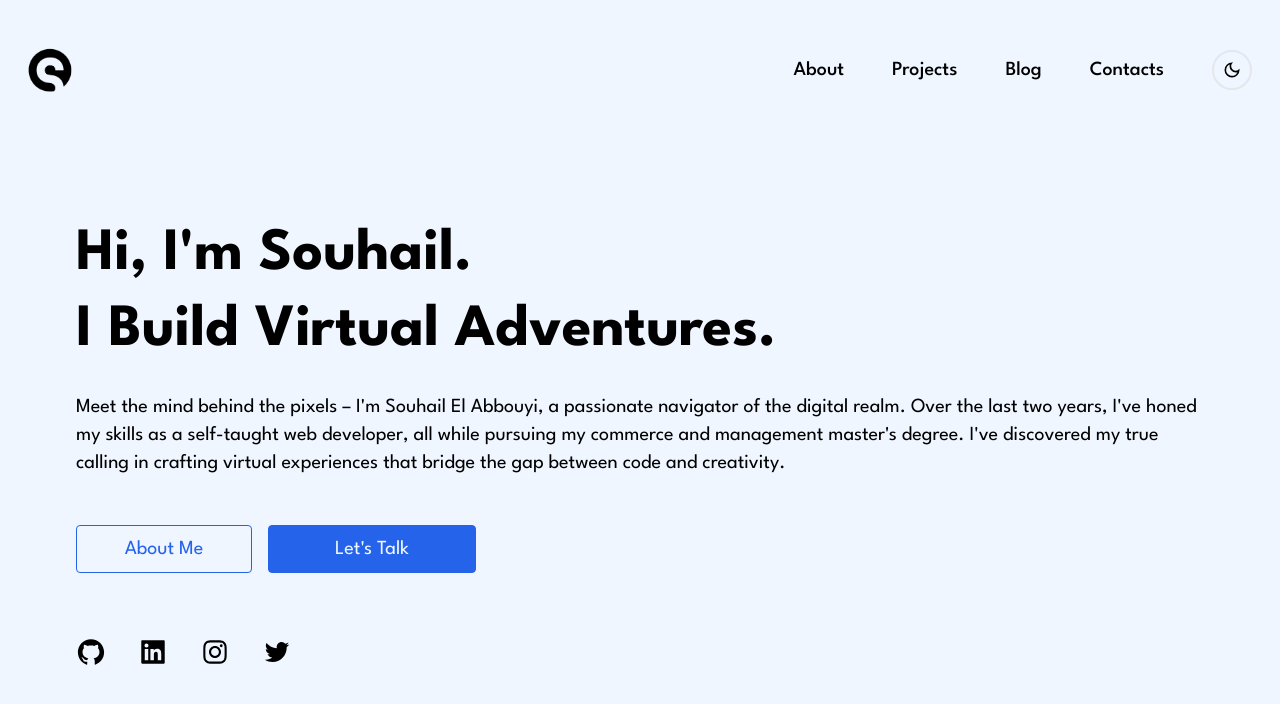
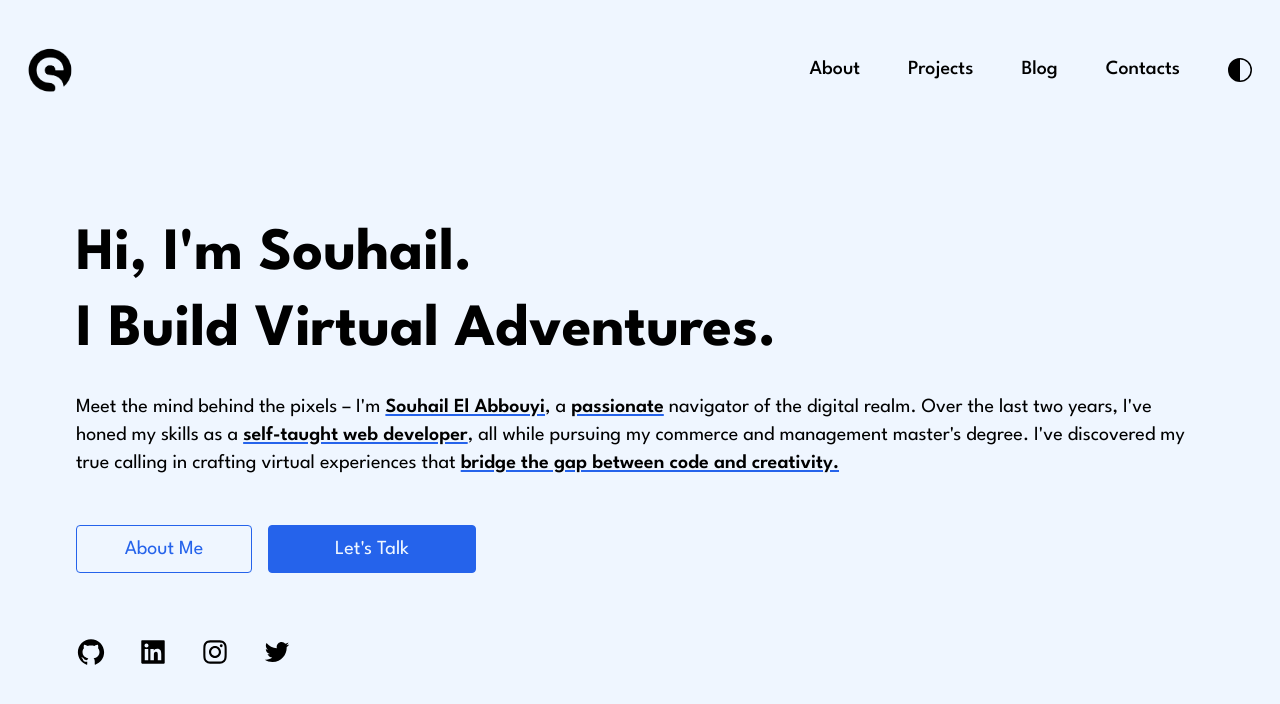
Before and after one commit to souhail404/souhailweb, a Next.js app: page / in a window 1280 px wide. Shown: the top 704 px of the page. Built offline with nearby package versions, Linux system fonts and the light colour scheme.

Commit message:
toggle dark mode

```diff
--- a/app/globals.css
+++ b/app/globals.css
@@ -7,7 +7,7 @@
 
 @layer base {
     body{
-        @apply grid grid-rows-[auto_1fr] bg-blue-50 dark:bg-slate-900 text-black dark:text-slate-300 font-spartan max-w-screen-xl min-h-screen mx-auto px-4 sm:px-7
+        @apply grid grid-rows-[auto_1fr] bg-blue-50 dark:bg-gray-950 text-black dark:text-slate-300 font-spartan max-w-screen-xl min-h-screen mx-auto px-4 sm:px-7
     }
     h1 {
         @apply text-2xl xs:text-3xl sm:text-4.5xl md:text-5xl lg:text-5xl xl:text-6xl font-bold font-spartan
@@ -25,25 +25,25 @@
         @apply h-10 lg:h-11 2xl:h-12
     }
     .header-link{
-        @apply text-lg xl:text-xl  font-medium capitalize font-spartan
+        @apply text-lg xl:text-xl leading-5 flex items-center font-medium capitalize font-spartan border-b-2 border-transparent hover:border-blue-600 transition duration-150 ease-linear
     }
-    .darkmode-toggler{
-        @apply text-xl lg:text-xl 2xl:text-2xl rounded-full	border-2 p-2
+    .header-icon{
+        @apply text-3xl lg:text-2xl
     }
     .social-media-wrapper{
-        @apply fixed sm:relative w-full sm:w-auto py-3 pb-5 sm:p-0 bottom-0 inset-x-0 bg-blue-50 dark:bg-slate-900 sm:bg-transparent flex justify-evenly sm:justify-normal gap-6 xl:gap-8 mt-4
+        @apply fixed sm:relative w-full sm:w-auto py-3 pb-5 sm:p-0 bottom-0 inset-x-0 bg-blue-50 dark:bg-gray-950 sm:bg-transparent flex justify-evenly sm:justify-normal gap-6 xl:gap-8 mt-4
     }
     .cta-btn {
         @apply flex items-center justify-evenly border border-blue-600 dark:border-slate-300 h-10 sm:h-12 rounded text-lg sm:text-xl
     }
     .cta-btn.primary {
-        @apply bg-blue-600 dark:bg-blue-800	text-blue-50 dark:border-blue-700 sm:w-52
+        @apply bg-blue-600 border-blue-600 text-blue-50 sm:w-52
     }
     .cta-btn.secondary {
         @apply text-blue-600 dark:text-slate-300 sm:w-44
     }
     .important-word{
-        @apply font-semibold underline underline-offset-2 decoration-blue-600 dark:decoration-blue-800
+        @apply font-semibold underline underline-offset-2 decoration-blue-600
     }
     .nav-icon{
         @apply animate-bounceVer
--- a/app/layout.js
+++ b/app/layout.js
@@ -1,4 +1,5 @@
 import AppHeader from '@/components/AppHeader'
+import Providers from './providers'
 import './globals.css'
 
 export const metadata = {
@@ -10,10 +11,12 @@ export default function RootLayout({ children }) {
   return (
     <html lang="en">
         <body>
+          <Providers>
             <AppHeader />
             <main className='flex flex-col w-full sm:px-6 md:px-12 gap-6 pt-[8vh] pb-20 xl:py-20'>
               {children}
             </main>
+          </Providers>
         </body>
     </html>
   )
--- a/app/page.js
+++ b/app/page.js
@@ -9,13 +9,13 @@ export default function Home() {
         <h1>I Build  Virtual Adventures.</h1>
       </div>
       <div className="flex flex-col gap-4">
-        <p className="2xl:text-lg">Meet the mind behind the pixels – I'm Souhail El Abbouyi, a passionate navigator of the digital realm. Over the last two years, I've honed my skills as a self-taught web developer, all while pursuing my commerce and management master's degree. I've discovered my true calling in crafting virtual experiences that bridge the gap between code and creativity.</p>
+        <p className="2xl:text-lg">Meet the mind behind the pixels – I'm <span className="important-word">Souhail El Abbouyi</span>, a <span className="important-word">passionate</span> navigator of the digital realm. Over the last two years, I've honed my skills as a <span className="important-word">self-taught web developer</span>, all while pursuing my commerce and management master's degree. I've discovered my true calling in crafting virtual experiences that <span className="important-word">bridge the gap between code and creativity.</span></p>
         {/* <p className="2xl:text-lg"> At 20, my journey began with a curious exploration of HTML, CSS, and JavaScript – where each line of code felt like a brushstroke on a digital canvas. Delving into the depths of the MERN stack and beyond, I've grown to build dynamic websites that seamlessly blend functionality with design.</p> */}
         {/* <p className="2xl:text-lg">anyways <Link href="" className="underline">let's build something together.</Link></p> */}
       </div>
       <div className="flex flex-col sm:flex-row gap-4 my-4">
-        <Link className="cta-btn secondary"  href={``}>About Me  </Link>
-        <Link className="cta-btn primary"  href={``}>Let's Talk  </Link>
+        <Link className="cta-btn secondary"  href={`about`}>About Me  </Link>
+        <Link className="cta-btn primary"  href={`/contact`}>Let's Talk  </Link>
       </div>
       <div className="social-media-wrapper">
         <Link href={``} className="text-2xl sm:text-3xl"><AiOutlineGithub /></Link>
--- a/app/projects/page.js
+++ b/app/projects/page.js
@@ -2,8 +2,13 @@
 export default function Projects(){
     return(
         <section>
-            This Page is on the building process... <br />
-            Please check it later
+            <div className="mb-6">
+                <h2>Projects.</h2>
+            </div>
+            <div className="flex flex-col gap-12 relative p-4">
+                <span className="w-px h-full absolute bg-slate-900 dark:bg-slate-300 top-0 left-0 opacity-25"></span>
+
+            </div>
         </section>
     )
 }
--- /dev/null
+++ b/app/providers.js
@@ -0,0 +1,21 @@
+"use client";
+import { ThemeProvider } from 'next-themes'
+import { useEffect, useState } from 'react';
+
+export default function Providers({children}){
+    const [mounted , setMounted]= useState(false);
+
+    useEffect(()=>{
+        setMounted(true)
+    },[])
+
+    if (!mounted) {
+        return <>{children}</>
+    }
+
+    return (
+        <ThemeProvider attribute="class">
+            {children}
+        </ThemeProvider>
+    )
+}
--- a/components/AppHeader.jsx
+++ b/components/AppHeader.jsx
@@ -1,24 +1,23 @@
 import Link from "next/link"
-import {MdOutlineDarkMode, MdOutlineMenu} from 'react-icons/md'
+import { CiMenuBurger} from 'react-icons/ci'
+import ThemeToggler from "./ThemeToggler"
 const AppHeader = () => {
   return (
     <header className="flex items-center justify-between pt-8 sm:pt-12 tall:pt-12">
         <Link className="logo" href={`/`} >
             <img src="/icon-black.svg" alt="logo" className="w-full h-full object-contain" />
         </Link>
-        <nav className="flex items-center gap-4 sm:gap-6 lg:gap-12">
+        <nav className="flex items-center gap-6 sm:gap-8 lg:gap-12">
             <div className="hidden sm:flex items-center gap-4 sm:gap-6 lg:gap-12">
                 <Link className="header-link" href={`/about`}>about</Link>
                 <Link className="header-link" href={`/projects`}>projects</Link>
                 <Link className="header-link" href={`/blog`}>blog</Link>
                 <Link className="header-link" href={`/contact`}>contacts</Link>
             </div>
-            <button type="button" className="block sm:hidden darkmode-toggler">
-                <MdOutlineMenu />
+            <button type="button" className="block sm:hidden header-icon">
+                <CiMenuBurger />
             </button>
-            <button type="button" className="darkmode-toggler">
-                <MdOutlineDarkMode />
-            </button>
+            <ThemeToggler />
         </nav>
     </header>
   )
--- /dev/null
+++ b/components/ThemeToggler.jsx
@@ -0,0 +1,30 @@
+"use client";
+import { useTheme } from "next-themes";
+import { useEffect, useState } from "react";
+import { BsCircleHalf } from "react-icons/bs"
+
+const ThemeToggler = ()=>{
+    const {theme, setTheme} = useTheme();
+    const [isDark, setIsDark] = useState(false);
+    const [mounted , setMounted]= useState(false);
+
+    useEffect(()=>{
+        setMounted(true)
+    },[])
+
+    useEffect(()=>{
+        isDark ? setTheme('dark'): setTheme('light')
+    },[isDark])
+
+    if (!mounted) {
+        return null
+    }
+
+    return(
+        <button type="button" className="header-icon" onClick={()=>setIsDark(!isDark)}>
+            <BsCircleHalf />
+        </button>
+    )
+}
+
+export default ThemeToggler
--- a/package.json
+++ b/package.json
@@ -11,6 +11,7 @@
   "dependencies": {
     "autoprefixer": "10.4.15",
     "next": "13.4.19",
+    "next-themes": "^0.2.1",
     "postcss": "8.4.28",
     "react": "18.2.0",
     "react-dom": "18.2.0",
--- a/tailwind.config.js
+++ b/tailwind.config.js
@@ -1,5 +1,6 @@
 /** @type {import('tailwindcss').Config} */
 module.exports = {
+  darkMode:"class",
   content: [
     './pages/**/*.{js,ts,jsx,tsx,mdx}',
     './components/**/*.{js,ts,jsx,tsx,mdx}',
```
Also changed, not shown: app/about/page.js (+5 -4 lines), 1 other file (tests, documents, lock files or other folders). Lines whose indentation alone changed are shown as unchanged.
